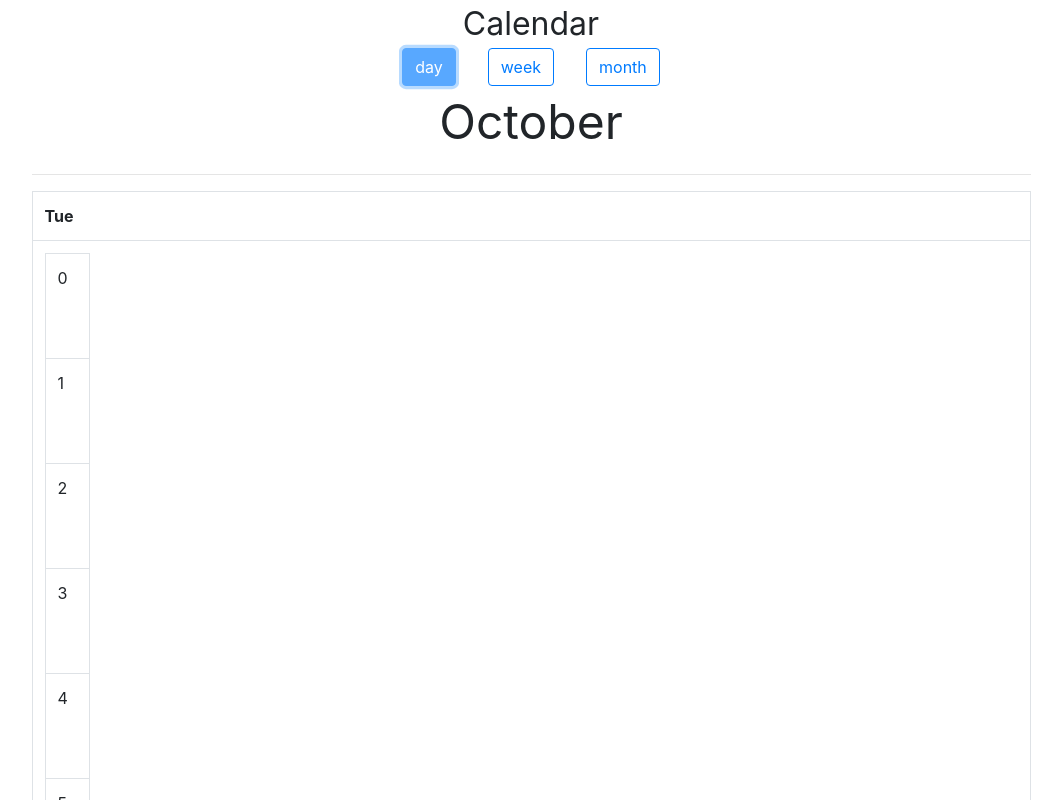
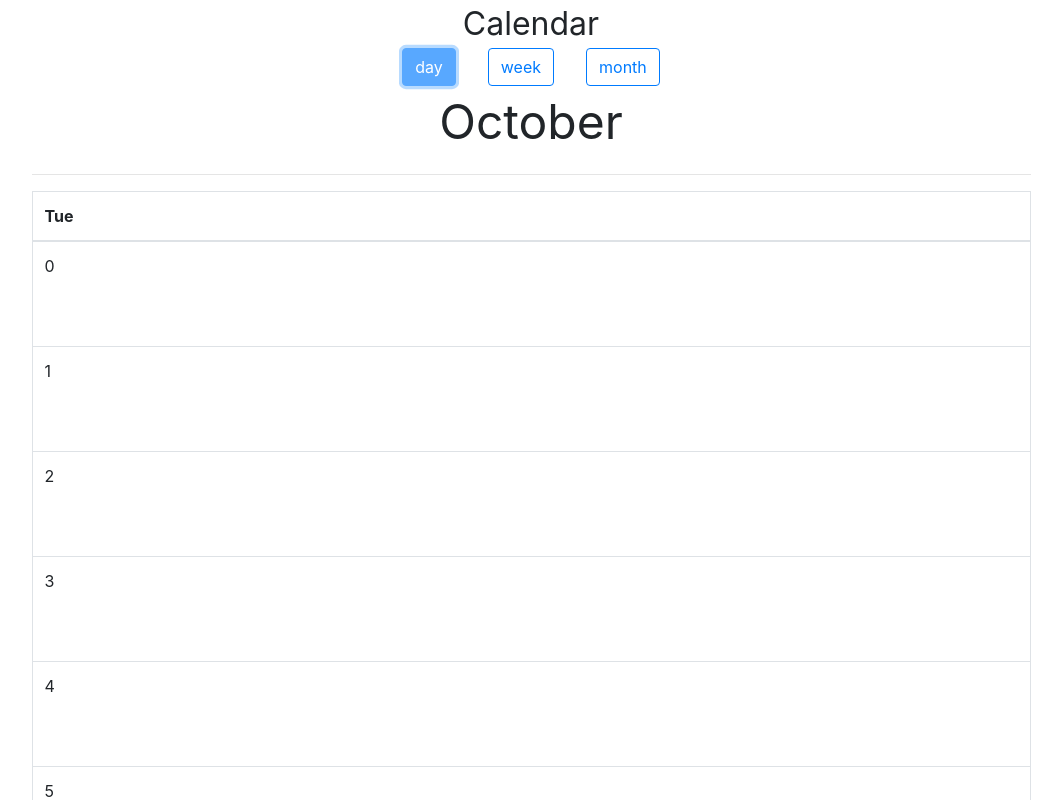
Before and after one commit to kradavar/Google-Calendar, a React (Create React App) app: page / in a window 1280 px wide. Both pictures are taken after a click on the button "day". Shown: the top 800 px of the page, without its empty margins (109-1171 px from the left). Built offline with nearby package versions, Linux system fonts and the light colour scheme.

Commit message:
Fix hour table styles

```diff
--- a/src/Styles/Cell.css
+++ b/src/Styles/Cell.css
@@ -6,3 +6,16 @@
   background-color: rgba(104, 170, 255, 0.6);
   color: white;
 }
+
+.cell-with-hour {
+  padding: 0 !important;
+}
+
+.hour-table .hour-cell {
+  border-right: none;
+  border-left: none;
+}
+
+.hour-table {
+  width: 100%;
+}
--- a/src/View/Table-components/Cells/Cell.js
+++ b/src/View/Table-components/Cells/Cell.js
@@ -26,8 +26,8 @@ export default function Cell({ dayOfMonth, view, date }) {
       wholeDay.add(1, "hour");
     }
     cell = (
-      <td className="cell">
-        <table>
+      <td className="cell-with-hour">
+        <table className="hour-table">
           <tbody>{hours}</tbody>
         </table>
       </td>
```
